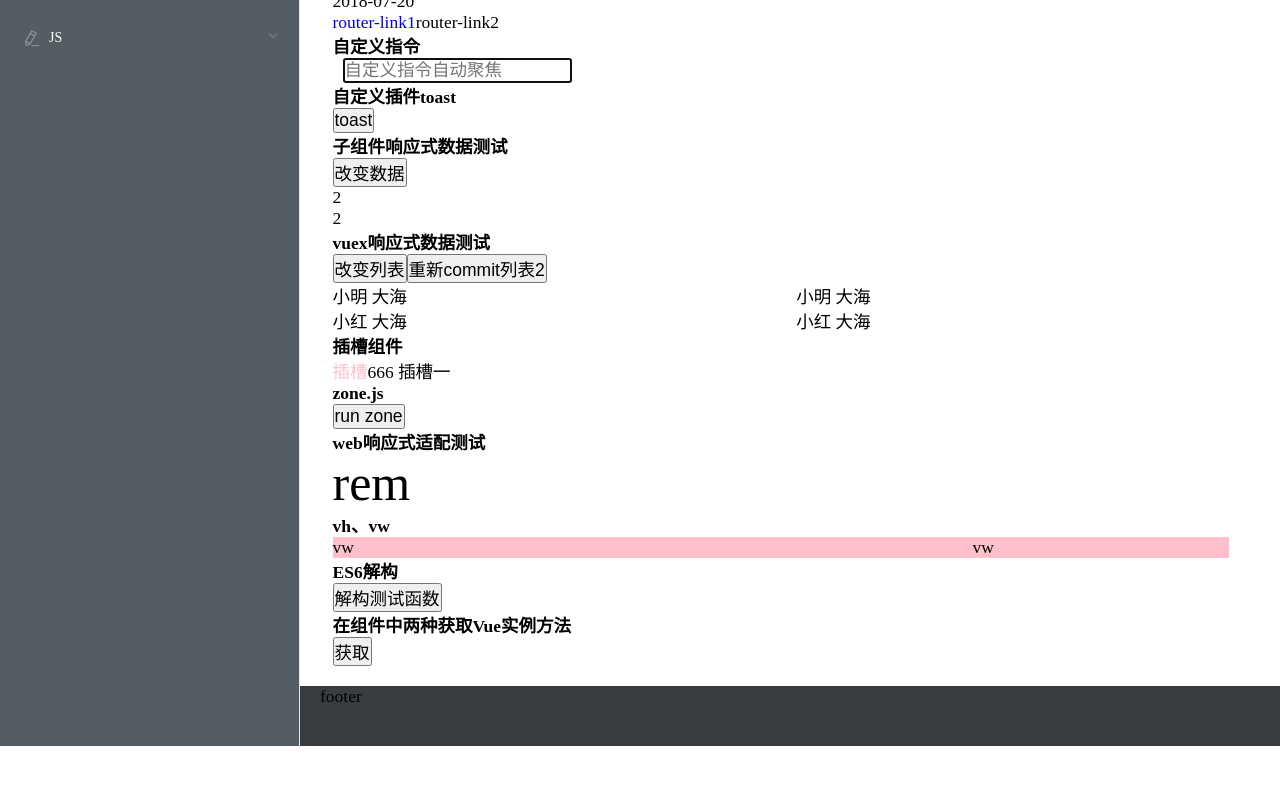
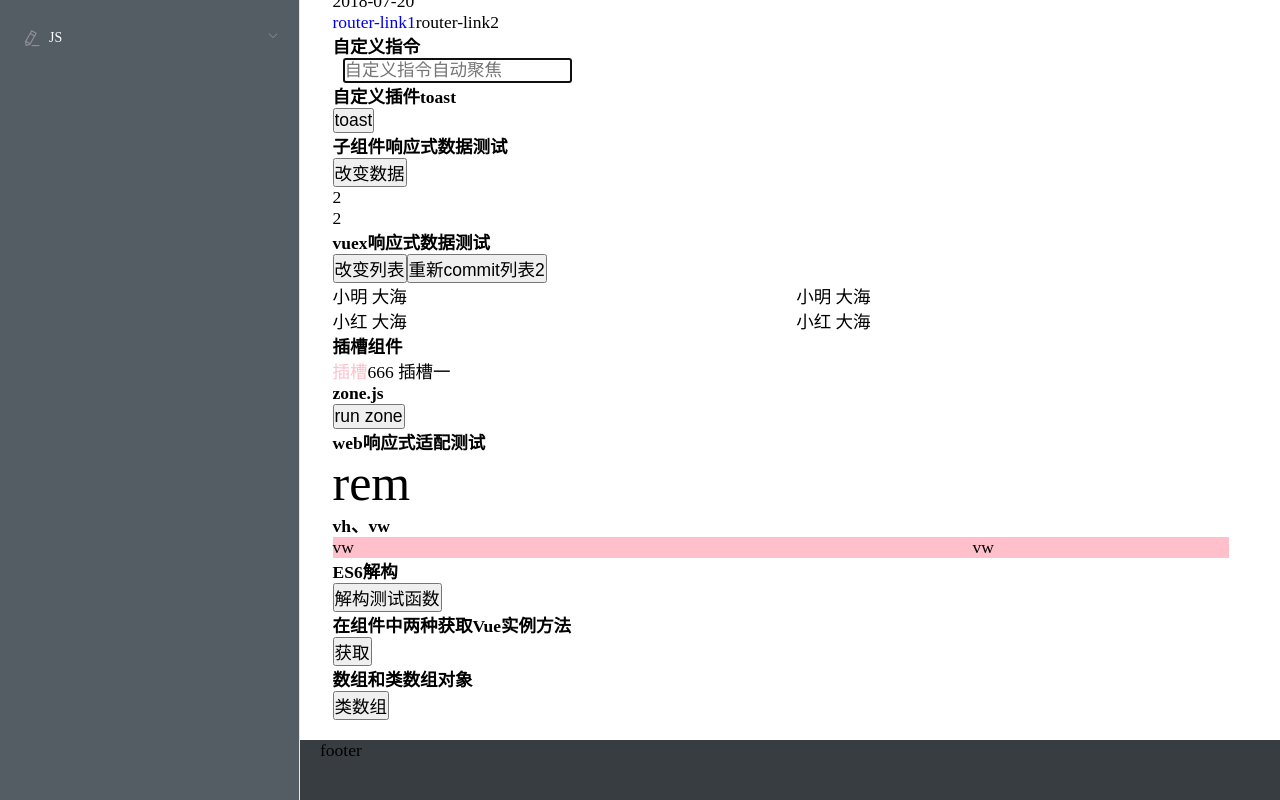
Before and after one commit to MrHouBeiBei/Vue.MyApp, a Vue app: page /#/nav/test in a window 1280 px wide. Shown: the part 275-1075 px from the top of the page. Before the commit the page ends 1021 px from the top, so only its background shows below. Built offline with nearby package versions, Linux system fonts and the light colour scheme; what mint-ui would draw is missing.

Commit message:
类数组对象

```diff
--- a/src/pages/test.vue
+++ b/src/pages/test.vue
@@ -65,6 +65,9 @@
 
     <h4>在组件中两种获取Vue实例方法</h4>
     <input type="button" value="获取" @click="getVue">
+
+    <h4>数组和类数组对象</h4>
+    <input type="button" value="类数组" @click="getClassArray">
 
   </div>
 </template>
@@ -214,6 +217,24 @@
       getVue() {
         console.log(vm)
         console.log(this.vm)
+      },
+
+      // 类数组对象
+      getClassArray() {
+        //只包含使用从零开始，且自然递增的整数做键名，并且定义了length表示元素个数的对象，我们就认为他是类数组对象！
+        var arr = [1, 2, 3];
+        var obj = {
+          0: 1,
+          1: 2,
+          2: 3,
+          length: 3
+          };
+        console.log('arr[0]', arr[0])
+        console.log('obj[0]', obj[0])
+
+        // 赋值
+        obj[0] = 9
+        console.log('obj[0]赋值后', obj[0])
       }
 
     }
```
